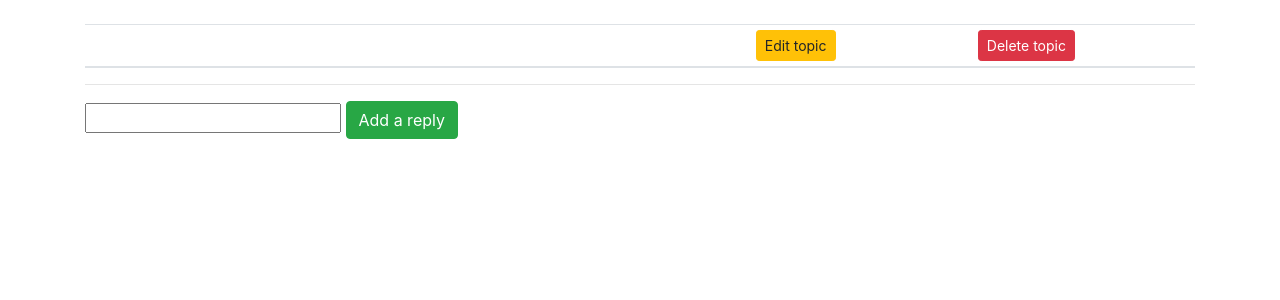
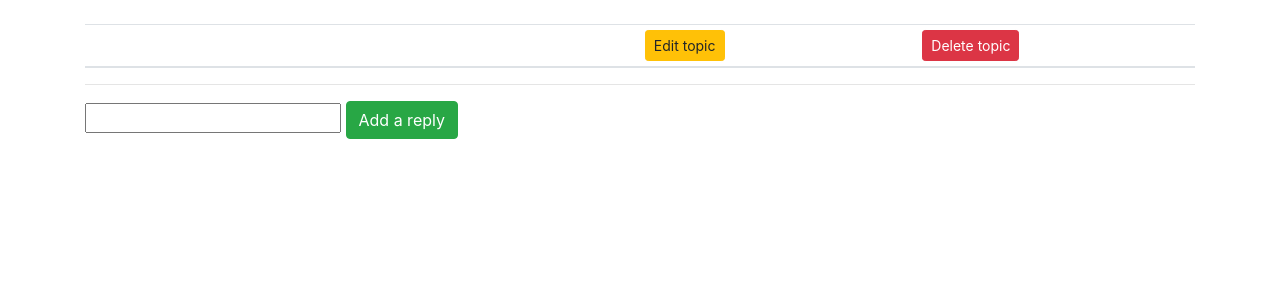
Before and after one commit to glinoen/tsoha-Places, a Flask app: template application/templates/topics/topic.html in a window 1280 px wide. Shown: the part 56-356 px from the top of the page. Run offline with Flask 2, Linux system fonts and the light colour scheme; the template is opened without the code that fills it: values that come from a table or form of the project are taken from there, others are empty; some libraries are stand-ins or nearby versions.

Commit message:
improved topic view

```diff
--- a/application/templates/topics/topic.html
+++ b/application/templates/topics/topic.html
@@ -8,7 +8,7 @@
 				<th scope="col" >
 						{{ topic.name }}
 				</th>
-				<th scope="col" style="width: 20%">
+				<th scope="col" style="width: 25%">
 					{% if messages[0].account_id == current_user.id %}
 						<form method="GET" id="topic-edit" action="{{ url_for('topic_edit',topic_id=topic.id) }}">
 								<button type="submit" form="topic-edit"  class="btn btn-warning btn-sm">
@@ -17,7 +17,7 @@
 						</form>
 					{% endif %}
 				</th>
-				<th scope="col" style="width: 20%">
+				<th scope="col" style="width: 25%">
 				{% if messages[0].account_id == current_user.id %}
 					<form method="POST" id="topic-delete" action="{{ url_for('topic_delete',topic_id=topic.id) }}">
 							<button type="submit" form="topic-delete"  class="btn btn-danger btn-sm">
@@ -34,7 +34,7 @@
 	<table class="table table-sm">
 		<thead class="thead-light">
 			<tr>
-				<th scope="col" style="width: 20%">
+				<th scope="col" style="width: 25%">
 					{% for id in idList if id['realid'] == message.account_id  %}
 						{% if id['idfortopic'] == 1 %}
 								User: OP
@@ -43,9 +43,8 @@
 						{% endif %}
 					{% endfor %}
 				</th>
-				<th scope="col" style="width: 20%">MessageID: {{ message.id}} </th>
-				<th scope="col" style="width: 20%">{{ message.date_created.strftime('%d.%m.%Y at %H.%M') }}</th>
-        <th scope="col" style="width: 20%">
+				<th scope="col" style="width: 25%">{{ message.date_created.strftime('%d.%m.%Y at %H.%M') }}</th>
+        <th scope="col" style="width: 25%">
           {% if message.account_id == current_user.id %}
             <form method="GET" id="edit-message{{message.id}}" action="{{ url_for('message_edit', message_id=message.id) }}">
               <button type="submit" form="edit-message{{message.id}}"  class="btn btn-warning btn-sm">
@@ -54,7 +53,7 @@
             </form>
           {% endif %}
         </th>
-        <th scope="col" style="width: 20%">
+        <th scope="col" style="width: 25%">
           {% if message.account_id == current_user.id %}
             <form method="POST" id="poisto{{message.id}}" action="{{ url_for('messages_delete', message_id=message.id, topic_id=topic.id) }}">
               <button type="submit" form="poisto{{message.id}}"  class="btn btn-danger btn-sm">
```
